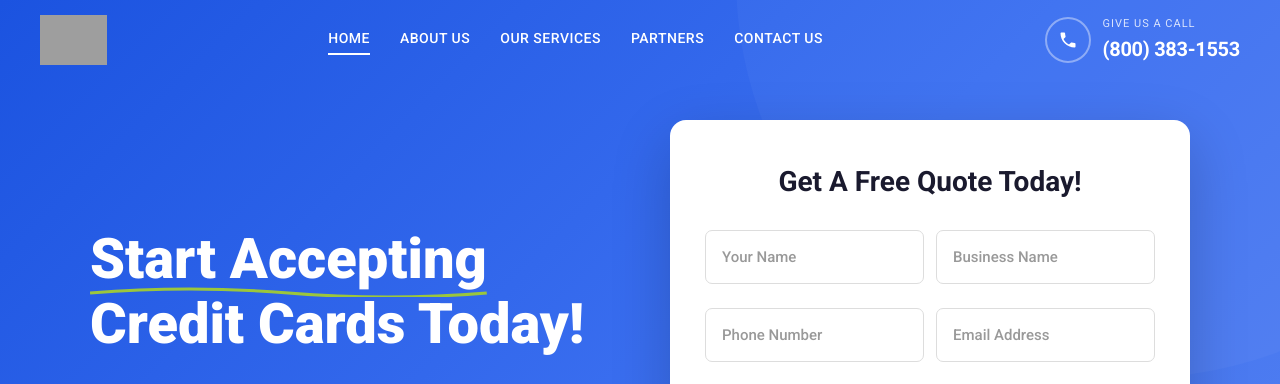
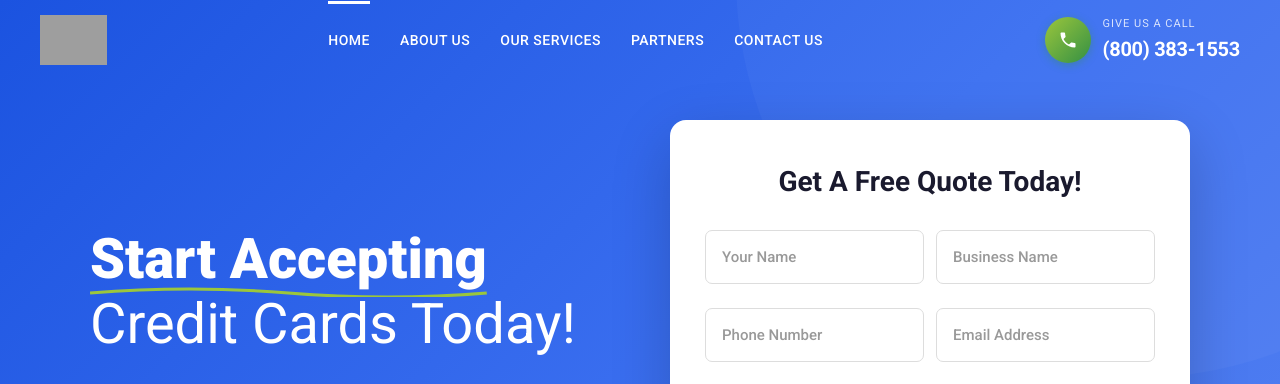
Before and after one commit to pashaarshad/bestmerchantservices, a React (Vite) app: page / in a window 1280 px wide. Shown: the top 384 px of the page. Built offline with nearby package versions, Linux system fonts and the light colour scheme; grey boxes are pictures that could not be loaded.

Commit message:
the swipper js added

```diff
--- a/package.json
+++ b/package.json
@@ -17,6 +17,7 @@
   },
   "dependencies": {
     "react": "^19.2.5",
-    "react-dom": "^19.2.5"
+    "react-dom": "^19.2.5",
+    "swiper": "^12.1.3"
   }
 }
--- a/src/components/Hero.jsx
+++ b/src/components/Hero.jsx
@@ -33,7 +33,7 @@ const Hero = () => {
       <div className="hero-content">
         <h1 className="hero-title">
           <span className="highlight">
-            Start Accepting
+            <strong>Start Accepting</strong>
             <svg viewBox="0 0 300 12" preserveAspectRatio="none">
               <path d="M0 8 Q75 0 150 8 Q225 16 300 8" stroke="#9bc63c" strokeWidth="3" fill="none"/>
             </svg>
--- a/src/components/Testimonials.jsx
+++ b/src/components/Testimonials.jsx
@@ -1,7 +1,11 @@
 import React from 'react'
+import { Swiper, SwiperSlide } from 'swiper/react'
+import { Pagination, Autoplay } from 'swiper/modules'
+import 'swiper/css'
+import 'swiper/css/pagination'
 
 const StarIcon = () => (
-  <svg viewBox="0 0 24 24" xmlns="http://www.w3.org/2000/svg">
+  <svg viewBox="0 0 24 24" xmlns="http://www.w3.org/2000/svg" width="18" height="18" fill="#e8652c">
     <path d="M12 2l3.09 6.26L22 9.27l-5 4.87 1.18 6.88L12 17.77l-6.18 3.25L7 14.14 2 9.27l6.91-1.01L12 2z"/>
   </svg>
 )
@@ -47,9 +51,23 @@ const Testimonials = () => {
         <p className="section-subtitle">Check out some of our great reviews.</p>
       </div>
 
-      <div className="testimonials-grid">
-        {testimonials.slice(0, 3).map((item, i) => (
-          <div className="testimonial-card" key={i}>
+      <div className="testimonials-slider-wrapper">
+        <Swiper
+          modules={[Pagination, Autoplay]}
+          spaceBetween={30}
+          slidesPerView={3}
+          pagination={{ clickable: true }}
+          autoplay={{ delay: 5000, disableOnInteraction: false }}
+          loop={true}
+          breakpoints={{
+            0: { slidesPerView: 1 },
+            640: { slidesPerView: 2 },
+            1024: { slidesPerView: 3 },
+          }}
+        >
+          {testimonials.map((item, i) => (
+            <SwiperSlide key={i}>
+              <div className="testimonial-card">
                 <div className="testimonial-stars">
                   {[...Array(5)].map((_, j) => <StarIcon key={j} />)}
                 </div>
@@ -59,7 +77,9 @@ const Testimonials = () => {
                   <span>{item.position}</span>
                 </div>
               </div>
+            </SwiperSlide>
           ))}
+        </Swiper>
       </div>
     </section>
   )
--- a/src/index.css
+++ b/src/index.css
@@ -76,24 +76,29 @@ img {
   text-transform: uppercase;
   letter-spacing: 0.5px;
   position: relative;
-  padding-bottom: 4px;
-  transition: color 0.3s;
+  padding: 28px 0;
+  transition: color 0.3s, background 0.3s;
 }
 
-.navbar-links a::after {
+.navbar-links a::before {
   content: '';
   position: absolute;
-  bottom: -2px;
+  top: 0;
   left: 0;
-  width: 0;
-  height: 2px;
+  width: 100%;
+  height: 3px;
   background: #fff;
-  transition: width 0.3s;
+  transform: scaleX(0);
+  transition: transform 0.3s;
 }
 
-.navbar-links a:hover::after,
-.navbar-links a.active::after {
-  width: 100%;
+.navbar-links a:hover {
+  color: #a8c4ff;
+}
+
+.navbar-links a:hover::before,
+.navbar-links a.active::before {
+  transform: scaleX(1);
 }
 
 .navbar-call {
@@ -106,11 +111,12 @@ img {
 .navbar-call-icon {
   width: 46px;
   height: 46px;
-  border: 2px solid rgba(255,255,255,0.4);
+  background: linear-gradient(135deg, #9bc63c, #349044);
   border-radius: 50%;
   display: flex;
   align-items: center;
   justify-content: center;
+  box-shadow: 0 2px 8px rgba(52, 144, 68, 0.4);
 }
 
 .navbar-call-icon svg {
@@ -198,9 +204,13 @@ img {
 
 .hero-title {
   font-size: 56px;
-  font-weight: 900;
+  font-weight: 400;
   line-height: 1.15;
   margin-bottom: 30px;
+}
+
+.hero-title strong {
+  font-weight: 900;
 }
 
 .hero-title .highlight {
@@ -825,12 +835,30 @@ img {
   margin-top: 10px;
 }
 
-.testimonials-grid {
+.testimonials-slider-wrapper {
   max-width: 1200px;
   margin: 0 auto;
-  display: grid;
-  grid-template-columns: repeat(3, 1fr);
-  gap: 30px;
+  padding-bottom: 50px;
+}
+
+.testimonials-slider-wrapper .swiper {
+  padding-bottom: 50px;
+}
+
+.testimonials-slider-wrapper .swiper-pagination {
+  bottom: 0 !important;
+}
+
+.testimonials-slider-wrapper .swiper-pagination-bullet {
+  width: 10px;
+  height: 10px;
+  background: #ccc;
+  opacity: 1;
+  transition: background 0.3s;
+}
+
+.testimonials-slider-wrapper .swiper-pagination-bullet-active {
+  background: #1b53e0;
 }
 
 .testimonial-card {
@@ -839,6 +867,9 @@ img {
   border-radius: 12px;
   padding: 35px 30px;
   transition: transform 0.3s, box-shadow 0.3s;
+  height: 100%;
+  display: flex;
+  flex-direction: column;
 }
 
 .testimonial-card:hover {
@@ -850,13 +881,12 @@ img {
   display: flex;
   gap: 3px;
   margin-bottom: 15px;
-  justify-content: center;
 }
 
 .testimonial-stars svg {
   width: 18px;
   height: 18px;
-  fill: #f5a623;
+  fill: #e8652c;
 }
 
 .testimonial-text {
@@ -865,7 +895,7 @@ img {
   line-height: 1.7;
   text-align: center;
   margin-bottom: 25px;
-  min-height: 100px;
+  flex: 1;
 }
 
 .testimonial-author {
```
Also changed, not shown: 1 other file (tests, documents, lock files or other folders). Lines whose indentation alone changed are shown as unchanged.
